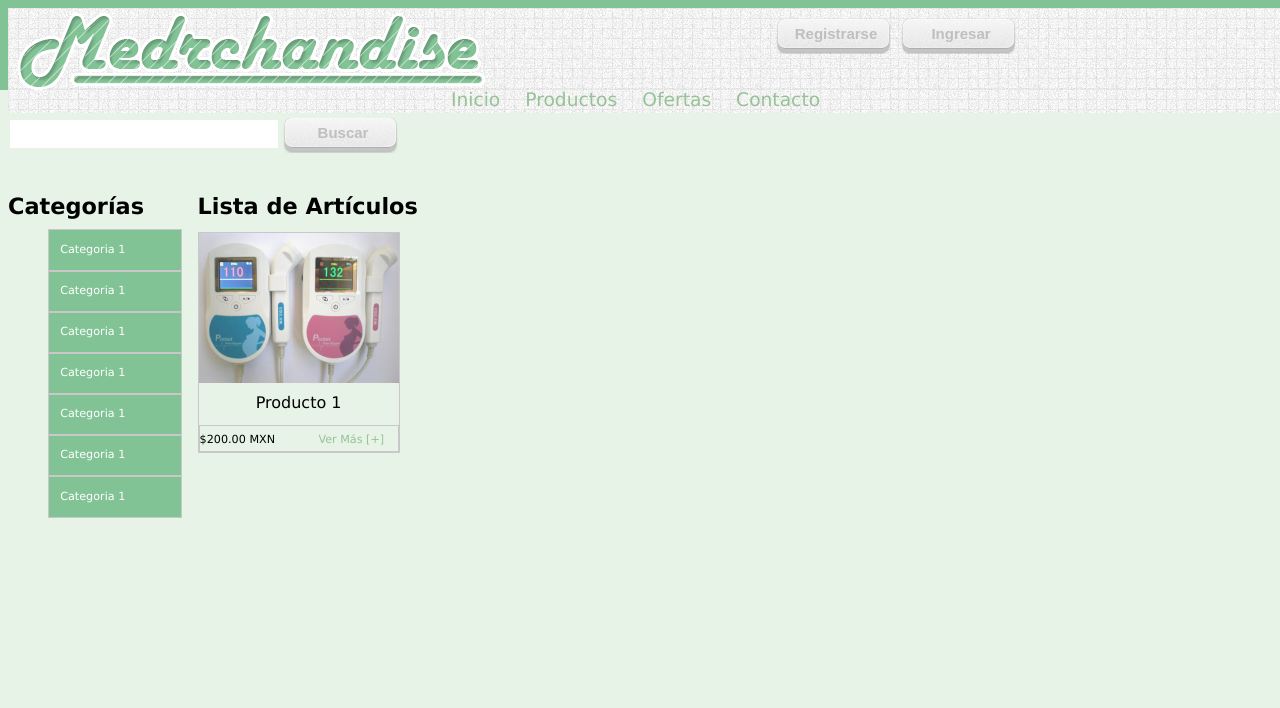
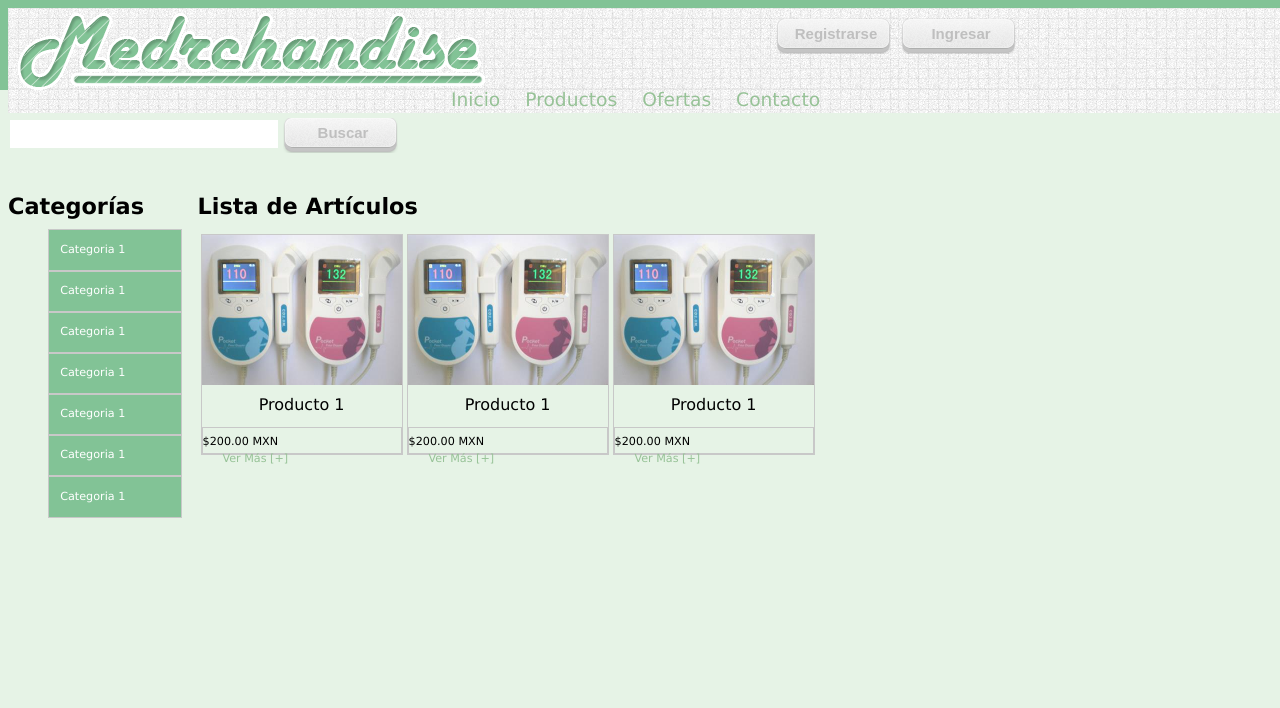
Before and after one commit to edgaruriel/Medrchandise, a PHP site: page /productos.php in a window 1280 px wide. Shown: the top 708 px of the page. Run offline with PHP 8.4, Linux system fonts and the light colour scheme.

Commit message:
arregle la lista de productos para que sea una tabla y no solo divs

```diff
--- a/css/estilos_productos.css
+++ b/css/estilos_productos.css
@@ -2,7 +2,6 @@
 #producto{
     border: 1px solid #c8c8c8;
     float: left;
-    position: absolute;
     width: 200px;
     /*border: 1px solid black;*/
      margin-top: 1%;
@@ -76,7 +75,6 @@
 #precio{
     width: 60%;
     margin-top: 3%;
-    position: absolute;
 }
 
 #precioDetalles{
@@ -84,10 +82,9 @@
     height: 25px;
 }
 #detalles{
- width: 40%;
-    margin-left: 60%;
-    margin-top: 3%;
- position: relative;
+    width: 40%;
+    margin-left: 10%;
+    margin-top: 0%;
     color: #97c297;
 }
 
--- a/productos.php
+++ b/productos.php
@@ -85,6 +85,9 @@ include_once("funciones/menu_header.php");
 
             <div id="productos">
                 <h1>Lista de Art&iacute;culos</h1>
+                <table>
+                    <tr>
+                        <td>
                             <div id="producto">
                                 <div id="img_principal">
                                     <img src="imagen/prod.jpg">
@@ -93,17 +96,50 @@ include_once("funciones/menu_header.php");
                                     Producto 1
                                 </div>
                                 <div id="precioDetalles">
-                    <div id="precio">
-                        $200.00 MXN
-                    </div>
+                                    <div id="precio">$200.00 MXN</div>
                                     <div id="detalles">
                                     <a href="detalles.php">Ver M&aacute;s [+]</a>
                                     </div>
-
                                 </div>
                             </div>
+                        </td>
+                        <td>
+                            <div id="producto">
+                                <div id="img_principal">
+                                    <img src="imagen/prod.jpg">
+                                </div>
+                                <div id="nombreProducto">
+                                    Producto 1
+                                </div>
+                                <div id="precioDetalles">
+                                    <div id="precio">$200.00 MXN</div>
+                                    <div id="detalles">
+                                    <a href="detalles.php">Ver M&aacute;s [+]</a>
+                                    </div>
+                                </div>
+                            </div>
+                        </td>
+                        <td>
+                            <div id="producto">
+                                <div id="img_principal">
+                                    <img src="imagen/prod.jpg">
+                                </div>
+                                <div id="nombreProducto">
+                                    Producto 1
+                                </div>
+                                <div id="precioDetalles">
+                                    <div id="precio">$200.00 MXN</div>
+                                    <div id="detalles">
+                                    <a href="detalles.php">Ver M&aacute;s [+]</a>
+                                    </div>
+                                </div>
+                            </div>
+                        </td>
+                    </tr>
+                    <tr>
 
-
+                    </tr>
+                </table>
             </div>
 		</div>
 		<!--Fin del cuerpo-->
```
Lines whose indentation alone changed are shown as unchanged.
